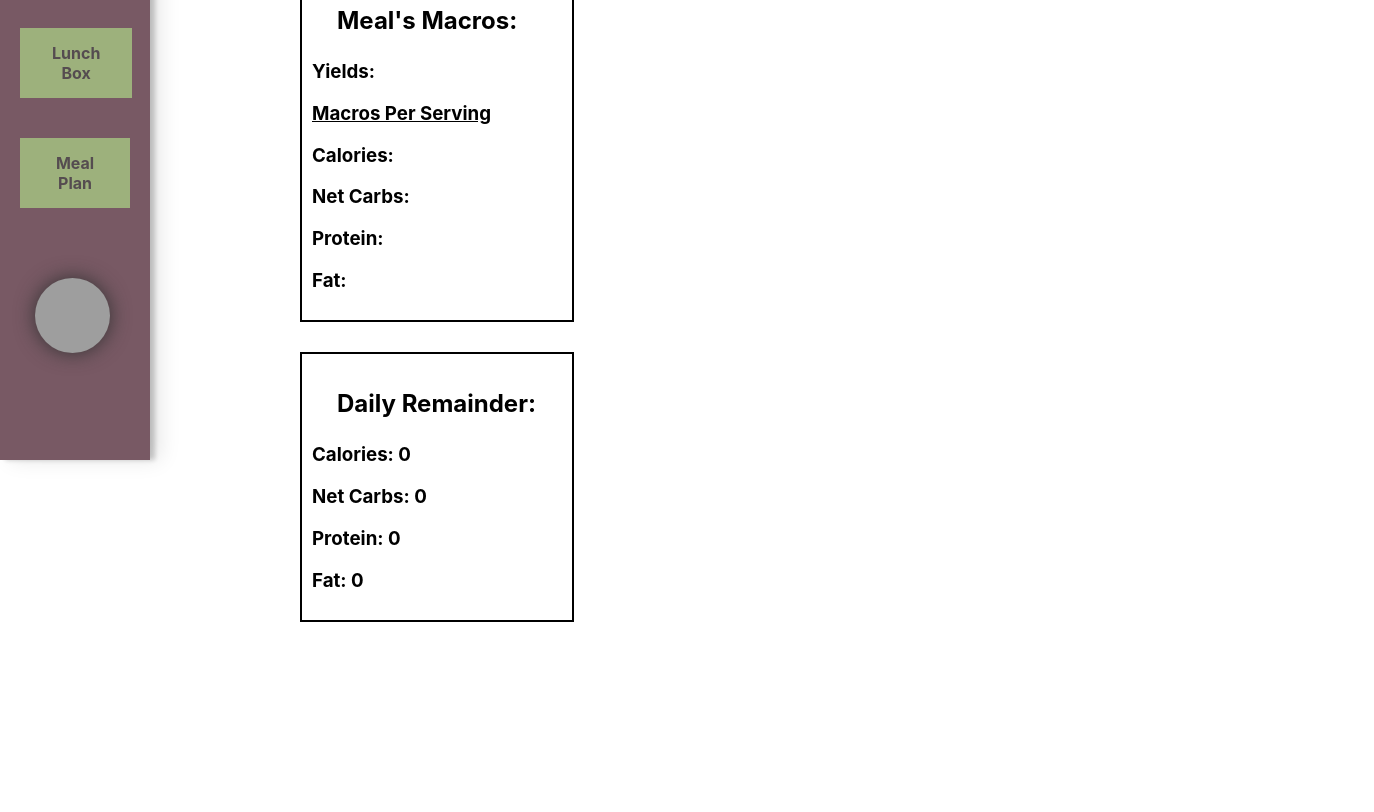
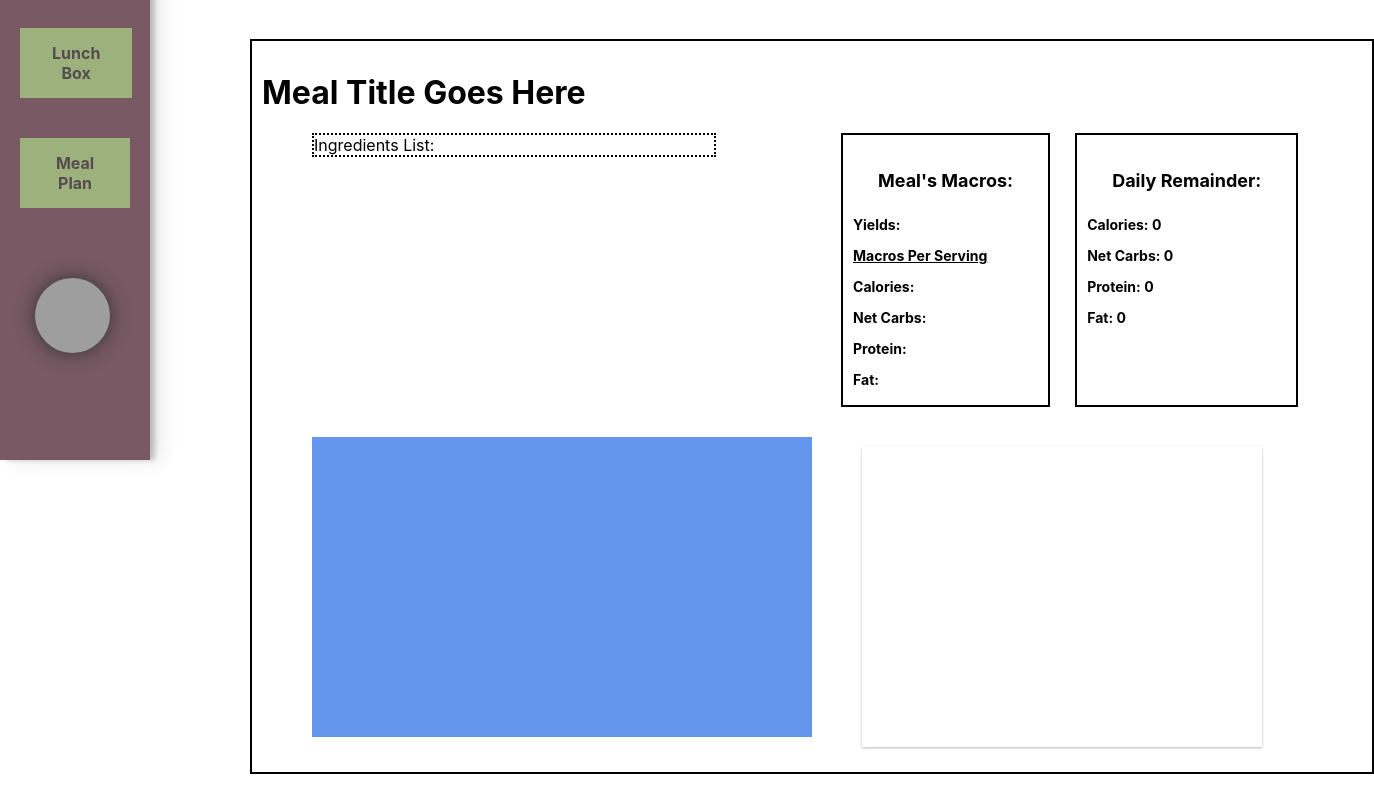
Before and after one commit to als735/foodFriends, a React (Create React App) app: page /mealCard in a window 1280 px wide. Shown: the part 360-1172 px from the top of the page, 1374 px wide, since content can reach past the window. Before the commit the page ends 1012 px from the top, so only its background shows below. Built offline with nearby package versions, Linux system fonts and the light colour scheme; no server answers; grey boxes are pictures that could not be loaded.

Commit message:
monday css meal card

```diff
--- a/index.js
+++ b/index.js
@@ -43,6 +43,7 @@ app.put(`/api/goals/weight`, goals.editWeight);
 app.post('/api/recipe/addRecipe', recipe.addRecipe);
 app.post('/api/recipe/addIngredients', recipe.addIngredients);
 app.post('/api/recipe/addNutrients', recipe.addNutrients);
+// app.get('/api/recipe/retrieve', recipe.retrieveRecipes);
 
 
 
--- a/src/Components/lunchBox/LunchBox.js
+++ b/src/Components/lunchBox/LunchBox.js
@@ -1,25 +1,33 @@
 
 import React, { Component } from 'react'
 // import axios from 'axios';
-// import { connect } from 'react-redux';
+import { connect } from 'react-redux';
+import * as actions from '../../Ducks/action_creator';
 import Nav from '../nav/Nav' ;
 import './LunchBox.css';
 
 class LunchBox extends Component {
-    // constructor(props){
-    //     super(props);
 
-    // }
 
-    // handleInputChange= (e) => {
-    //     const target = e.target;
-    //     const value = target.value;
-    //     const name = target.name;
+//     componentDidMount(){
+//         this.authMe();
+//     }
 
-    //     this.setState({
-    //       [name] :value
-    //     });
-    //   }
+//     authMe = () => {
+//         // debugger;
+//         axios.get('/api/auth/me').then(res => {
+//             // debugger;
+//             if(res.data){
+//                 console.log(res.data.user, res.data.macros,res.data.weight, 'data');
+//                 this.props.setUser(res.data.user);
+//                 this.props.setWeight(res.data.weight);
+//                 this.props.setMacros(res.data.macros);
+//             }else{
+//                 this.props.history.push('/')
+//             }
+//         })
+//         .catch(err => console.log(err))
+//    }
 
     render() {
 
@@ -44,4 +52,4 @@ class LunchBox extends Component {
     }
 }
 
-export default LunchBox;
+export default connect(state => state, actions)(LunchBox);
--- a/src/Components/mealCard/MealCard.css
+++ b/src/Components/mealCard/MealCard.css
@@ -13,18 +13,39 @@
     box-shadow: 10px 0 20px 0 rgba(0,0,0,.1), 5px 0 5px rgba(0,0,0,.2)
 }
 
+.lunchCard {
+    padding: 10px;
+    margin-top: 100px;
+    margin-left: 250px;
+    margin-bottom: 50px;
+    margin-right: 50px;
+    width: 1100px;
+    border: solid 2px black;
+}
+
+.recipeDetails {
+    display: flex;
+    flex-direction: row;
+}
+
+.ingredientsBox {
+    width: 400px;
+    /* height: 200px;  */
+    margin-left: 50px;
+    margin-right: 100px;
+    border: dotted 2px black;
+}
 
 .perServing{
     text-decoration: underline;
 }
 .usersMealMacros {
     border: solid 2px black;
-    width: 250px;
-    margin-top: 30px;
-    margin-left: 300px;
+    height: 250px;
+    margin-left: 25px;
     margin-bottom: 30px;
     padding: 10px;
-    font-size: 12pt;
+    font-size: 9pt;
 }
 
 .nutritionBox{
@@ -33,3 +54,23 @@
     flex-direction: row;
     margin-bottom: 30px;
 }
+
+.mealCardImage {
+    box-shadow: 0 1px 3px 0 rgba(0,0,0,.1), 0 1px 2px 0 rgba(0,0,0,.2);
+    width: 400px;
+    height: 300px;
+    margin-left: 50px;
+    margin-top: 10px;
+    margin-bottom: 15px;
+}
+
+.instructImage{
+    display: flex;
+    flex-direction: row;
+}
+.instructionsBox {
+    width: 550px;
+    height: 300px;
+    margin-left: 50px;
+    background-color: cornflowerblue;
+}
--- a/src/Components/mealCard/MealCard.js
+++ b/src/Components/mealCard/MealCard.js
@@ -49,10 +49,20 @@ class MealCard extends Component {
                 <div className='homePage'>
                     {this.props.location.pathname !== '/' ? <Nav/> : ' '}
                 </div>
-            </div>
+                </div>
             <div>
+            <div className='lunchCard'>
                 <div>
-                    <div className='usersMealMacros'>
+                    <div>
+                        <h1>Meal Title Goes Here</h1>
+                    </div>
+                        <div className='recipeDetails'>
+                            <div>
+                                <div className='ingredientsBox'>
+                                    Ingredients List:
+                                </div>
+                            </div>
+                                    <div className='usersMealMacros'>
                                         <h2> Meal's Macros:</h2>
                                         <h3 className=''>Yields:{this.props.recipe_yield}</h3>
                                         <h3 className='perServing'> Macros Per Serving</h3>
@@ -68,6 +78,13 @@ class MealCard extends Component {
                                         <h3 className ='' id=''>Protein: {remainderProtein}</h3>
                                         <h3 className =''>Fat: {remainderFat}</h3>
                                     </div>
+                            </div>
+                        </div>
+                        <div className='instructImage'>
+                            <div className='instructionsBox'></div>
+                            <div className='mealCardImage'>
+                            </div>
+                        </div>
                 </div>
             </div>
 
--- a/src/Ducks/action_creator.js
+++ b/src/Ducks/action_creator.js
@@ -40,3 +40,10 @@ export const setIngredients = (ingredients) => {
         payload:ingredients,
     }
 }
+
+export const setRecipeNutrition = (recipeNutrition) => {
+    return {
+        type:"setRecipeNutrition",
+        payload:recipeNutrition,
+    }
+}
--- a/src/Ducks/reducer.js
+++ b/src/Ducks/reducer.js
@@ -54,4 +54,13 @@ const ingredients = (state= {}, action) => {
     }
 }
 
-export default combineReducers({user, macros, weight, life, recipe, ingredients});
+const recipeNutrition = (state= {}, action) => {
+    switch(action.type){
+        case 'setRecipeNutrition':
+            return action.payload;
+        default:
+            return state;
+    }
+}
+
+export default combineReducers({user, macros, weight, life, recipe, ingredients, recipeNutrition});
```
Also changed, not shown: controller/recipeController.js (+16 -0 lines), 1 other file (tests, documents, lock files or other folders).
